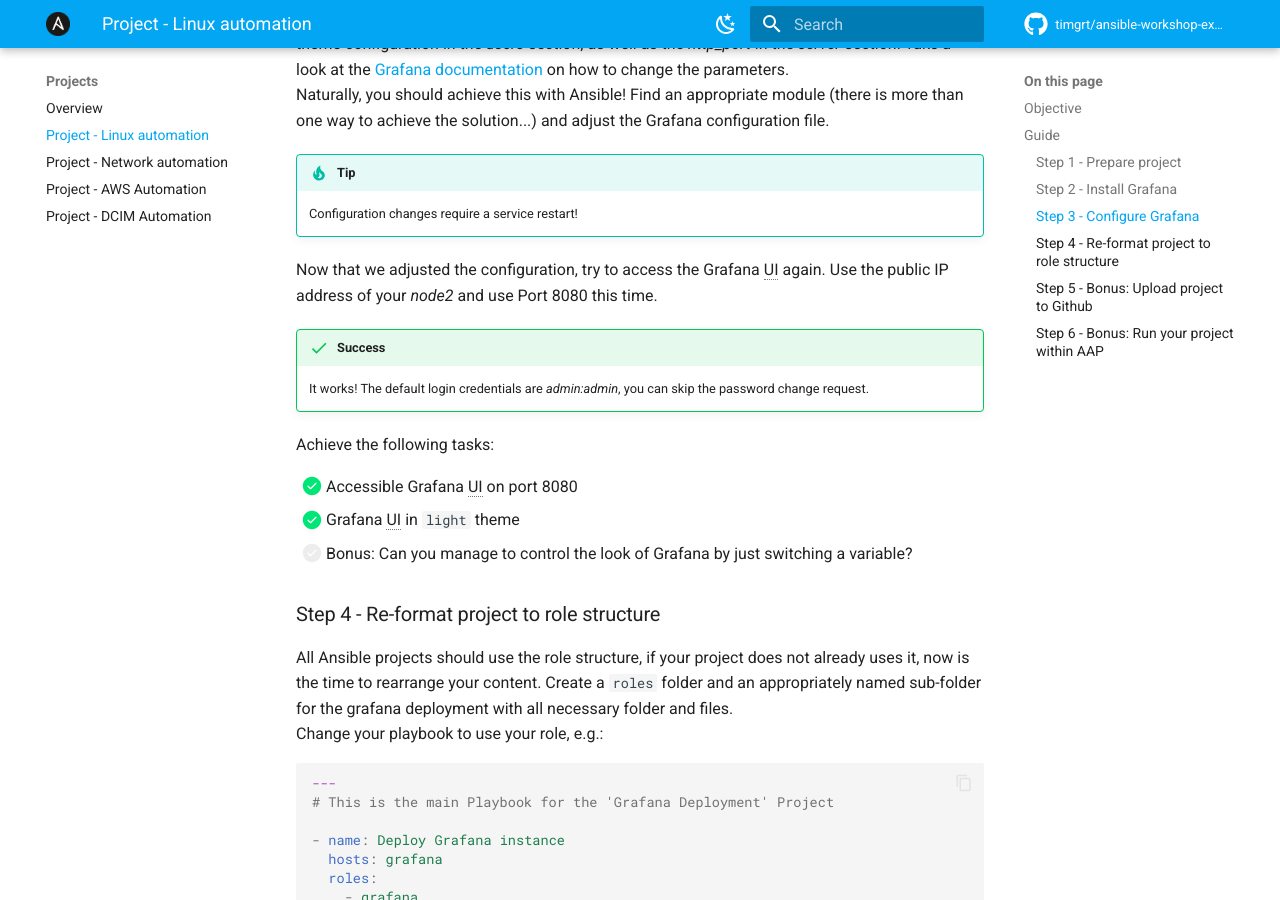
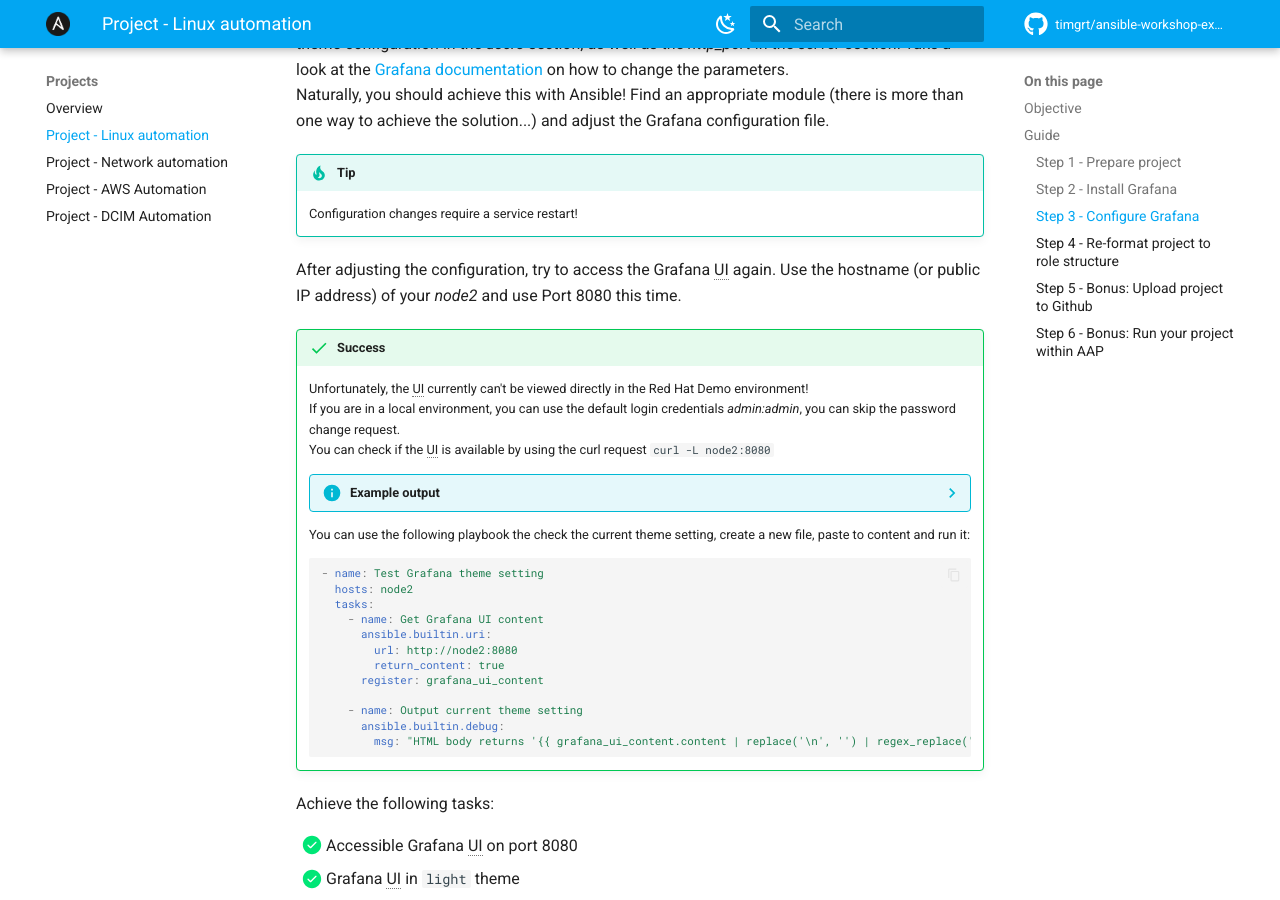
Before and after one commit to TimGrt/Ansible-Workshop-Exercises, an MkDocs documentation site: the page built from docs/projects/linux-automation/grafana-project.md, in a window 1280 px wide and 900 px high, scrolled down 2826 px. Built offline with MkDocs 1.6.1 and Material for MkDocs 9.7.7, drawn with Linux system fonts in a browser that asks for light colours; comment, search, counter and statistics services are not loaded.

Commit message:
Added description and small playbook to check for Grafana theme setting.

````diff
--- a/docs/projects/linux-automation/grafana-project.md
+++ b/docs/projects/linux-automation/grafana-project.md
@@ -108,10 +108,91 @@
 !!! tip
     Configuration changes require a service restart!
 
-Now that we adjusted the configuration, try to access the Grafana UI again. Use the public IP address of your *node2* and use Port 8080 this time.
+After adjusting the configuration, try to access the Grafana UI again. Use the hostname (or public IP address) of your *node2* and use Port 8080 this time.
 
 !!! success
-    It works! The default login credentials are *admin:admin*, you can skip the password change request.
+    Unfortunately, the UI currently can't be viewed directly in the Red Hat Demo environment!
+    If you are in a local environment, you can use the default login credentials *admin:admin*, you can skip the password change request.
+    You can check if the UI is available by using the curl request `curl -L node2:8080`
+
+    ??? info "Example output"
+
+        ```console hl_lines="22 48"
+        [student@ansible-1 ansible-files]$ curl -L node2:8080
+        <!DOCTYPE html>
+        <html lang="en">
+          <head>
+            <script nonce="">
+
+              !(function () {
+                if ('PerformanceLongTaskTiming' in window) {
+                  var g = (window.__tti = { e: [] });
+                  g.o = new PerformanceObserver(function (l) {
+                    g.e = g.e.concat(l.getEntries());
+                  });
+                  g.o.observe({ entryTypes: ['longtask'] });
+                }
+              })();
+            </script>
+            <meta charset="utf-8" />
+            <meta http-equiv="X-UA-Compatible" content="IE=edge,chrome=1" />
+            <meta name="viewport" content="width=device-width" />
+            <meta name="theme-color" content="#000" />
+
+            <title>Grafana</title>
+
+            <base href="/" />
+
+            <link
+              rel="preload"
+              href="public/fonts/roboto/RxZJdnzeo3R5zSexge8UUVtXRa8TVwTICgirnJhmVJw.woff2"
+              as="font"
+              crossorigin
+            />
+
+            <link rel="icon" type="image/png" href="public/img/fav32.png" />
+            <link rel="apple-touch-icon" sizes="180x180" href="public/img/apple-touch-icon.png" />
+            <link rel="mask-icon" href="public/img/grafana_mask_icon.svg" color="#F05A28" />
+            <link rel="stylesheet" href="public/build/grafana.dark.3b87c7ad03e52dfc5e30.css" />
+
+            <script nonce="">
+              performance.mark('frontend_boot_css_time_seconds');
+            </script>
+
+            <meta name="apple-mobile-web-app-capable" content="yes" />
+            <meta name="apple-mobile-web-app-status-bar-style" content="black" />
+            <meta name="msapplication-TileColor" content="#2b5797" />
+            <meta name="msapplication-config" content="public/img/browserconfig.xml" />
+          </head>
+
+          <body class="theme-light app-grafana">
+            <style>
+              .preloader {
+                height: 100%;
+                flex-direction: column;
+                display: flex;
+                justify-content: center;
+                align-items: center;
+              }
+          ...<cut for readability>...
+        ```
+
+    You can use the following playbook the check the current theme setting, create a new file, paste to content and run it:
+
+    ```yaml
+    - name: Test Grafana theme setting
+      hosts: node2
+      tasks:
+        - name: Get Grafana UI content
+          ansible.builtin.uri:
+            url: http://node2:8080
+            return_content: true
+          register: grafana_ui_content
+
+        - name: Output current theme setting
+          ansible.builtin.debug:
+            msg: "HTML body returns '{{ grafana_ui_content.content | replace('\n', '') | regex_replace('^(.*body class=\\\")(.*)( app-grafana.*)', '\\2') }}' as the current color setting."
+    ```
 
 Achieve the following tasks:
 
````
